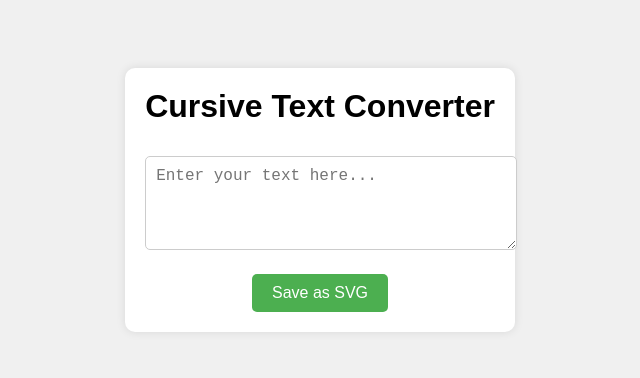
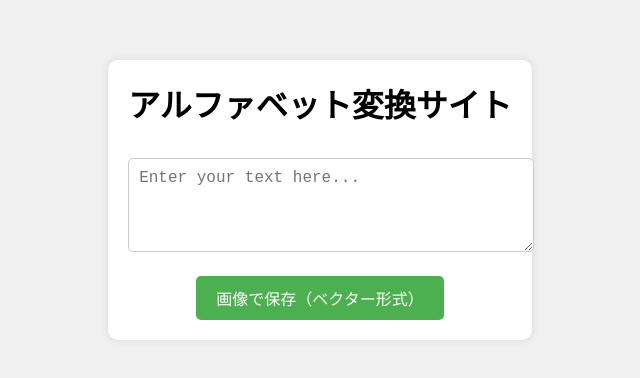
Before and after one commit to ybetti/hikkitai, a plain HTML site: page index.html in a window 1280 px wide. Shown: the part 200-578 px from the top of the page, without its empty margins (320-960 px from the left). Drawn offline with Linux system fonts and the light colour scheme.

Commit message:
Update index.html

```diff
--- a/index.html
+++ b/index.html
@@ -3,7 +3,7 @@
 <head>
     <meta charset="UTF-8">
     <meta name="viewport" content="width=device-width, initial-scale=1.0">
-    <title>Cursive Text Converter</title>
+    <title>卜部製アルファベット変換サイト</title>
     <style>
         body {
             font-family: Arial, sans-serif;
@@ -54,10 +54,10 @@
 </head>
 <body>
     <div class="container">
-        <h1>Cursive Text Converter</h1>
+        <h1>アルファベット変換サイト</h1>
         <textarea id="inputText" rows="4" placeholder="Enter your text here..."></textarea>
         <div class="output" id="outputText"></div>
-        <button onclick="saveAsSVG()">Save as SVG</button>
+        <button onclick="saveAsSVG()">画像で保存（ベクター形式）</button>
     </div>
     <script>
         function saveAsSVG() {
```
